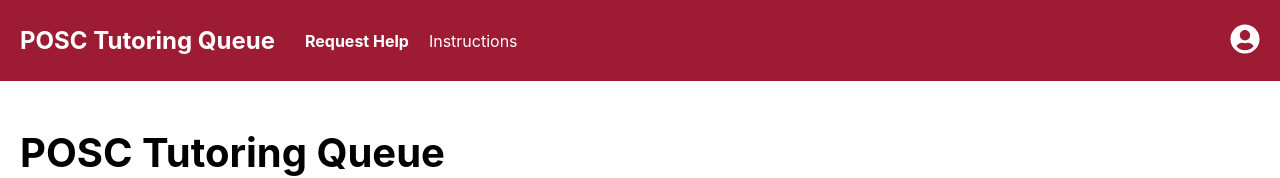
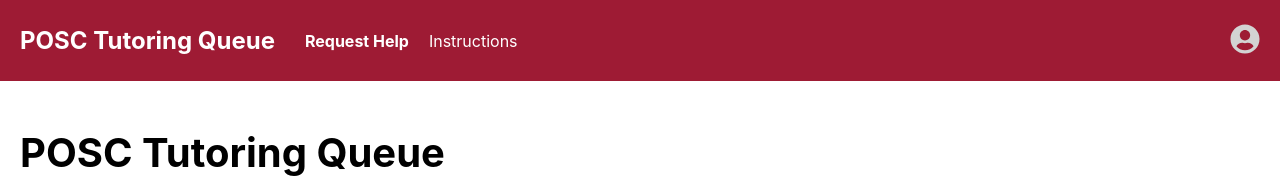
Before and after one commit to DanielH987/tutoring-queue, a React (Create React App) app: page / in a window 1280 px wide. In both pictures the pointer is over the element 1245 px from the left and 40 px from the top of the page. Shown: the top 178 px of the page. Built offline with nearby package versions, Linux system fonts and the light colour scheme.

Commit message:
style: Update profile icon hover color in Header.css

```diff
--- a/src/styles/Header.css
+++ b/src/styles/Header.css
@@ -45,6 +45,11 @@
 .profile-icon {
   cursor: pointer;
   position: relative;
+  transition: color 0.3s ease, transform 0.3s ease;
+}
+
+.profile-icon:hover {
+  color: lightgray;
 }
 
 .profile-dropdown {
```
